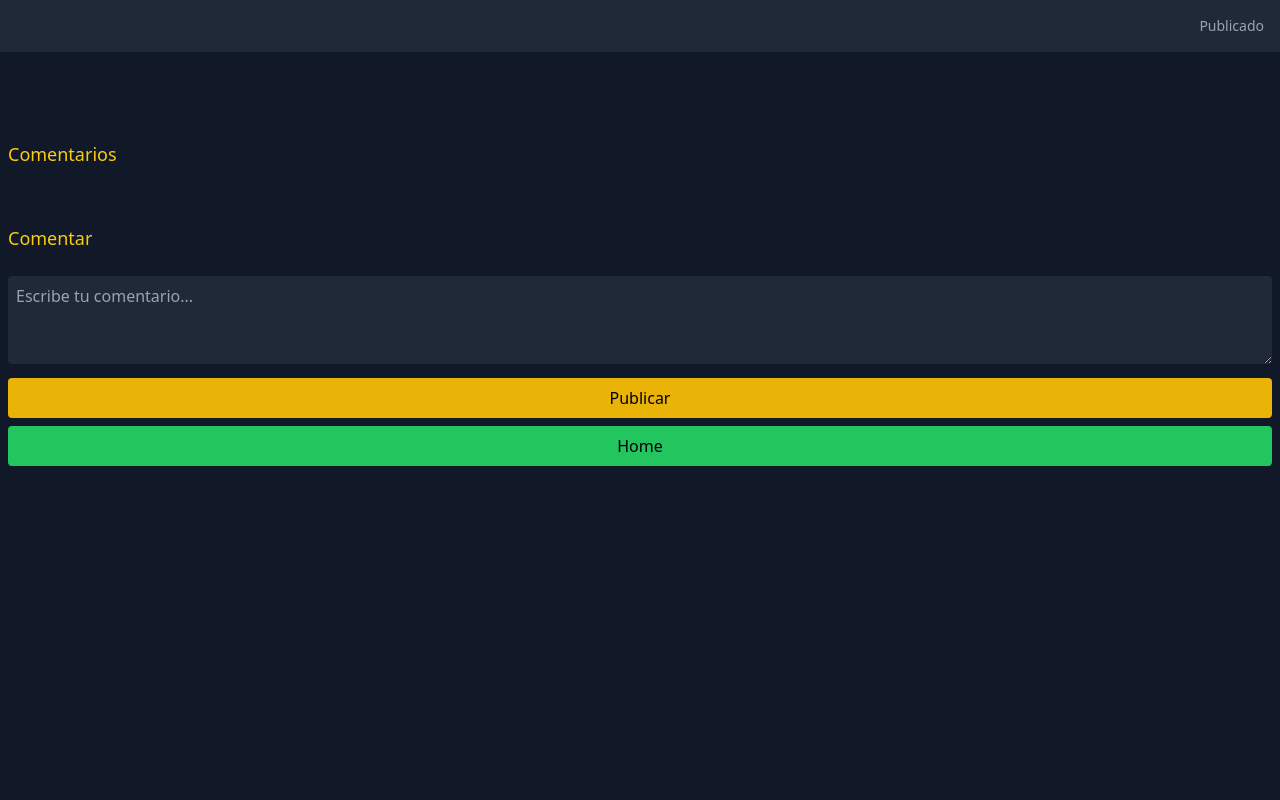
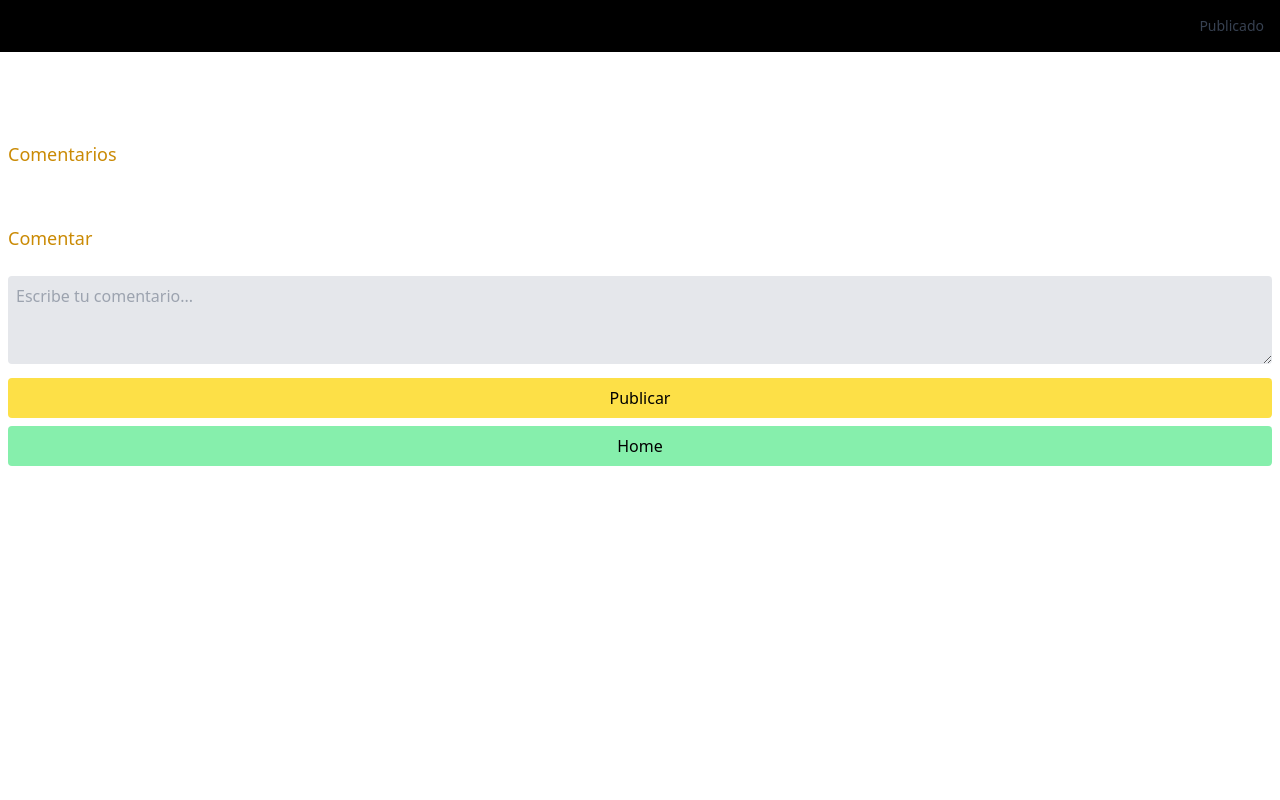
Before and after one commit to daferpe2/proy_blog_seguirad, a Python web app: template app/templates/article_view.html in a window 1280 px wide. Run offline with Jinja, Linux system fonts and the light colour scheme; the template is opened without the code that fills it, so the values that code supplies are empty; some libraries are stand-ins or nearby versions.

Commit message:
Update article_view.html
Cambio en colores

```diff
--- a/app/templates/article_view.html
+++ b/app/templates/article_view.html
@@ -7,11 +7,12 @@
   <script src="https://cdn.tailwindcss.com"></script>
   <script src="https://cdn.jsdelivr.net/npm/marked/marked.min.js"></script>
 </head>
-<body class="bg-gray-900 text-white font-sans justify-start min-h-screen">
+
+<body class="bg-white-100 text-black font-sans justify-start min-h-screen">
   <!-- Encabezado -->
-  <header class="bg-gray-800 p-4 flex justify-between items-center">
-    <h1 class="text-md font-bold text-yellow-400">{{ article.title }}</h1>
-    <p class="text-sm text-gray-400">Publicado {{ article.createdat }}</p>
+  <header class="bg-black p-4 flex justify-between items-center">
+    <h1 class="text-md font-bold text-white">{{ article.title }}</h1>
+    <p class="text-sm text-gray-700">Publicado {{ article.createdat }}</p>
   </header>
 
   <!-- Imagen destacada -->
@@ -28,10 +29,10 @@
 
 
   <div class="mt-8 max-w-md max-w-3xl text-justify p-2 space-y-2">
-    <h3 class="text-yellow-400 text-lg font-sans mb-4 text-left">Comentarios</h3>
+    <h3 class="text-yellow-600 text-lg font-sans mb-4 text-left">Comentarios</h3>
     {% for comment in comments %}
-    <div class="text-sm text-gray-400 bg-gray-800 p-3 rounded mb-2">
-      <p class="text-white text-justify">{{ comment.content }}</p>
+    <div class="text-sm text-gray-400 bg-gray-200 p-3 rounded mb-2">
+      <p class="text-gray-700 text-justify">{{ comment.content }}</p>
       <p class="text-gray-400 text-sm text-right">Publicado por {{ comment.user.name }} el {{ comment.createddat }}</p>
     </div>
     {% endfor %}
@@ -40,14 +41,14 @@
 
 
   <div class="mt-6 max-w-md max-w-none p-2 space-y-2">
-    <h3 class="text-yellow-400 text-lg font-sans mb-4 text-left">Comentar</h3>
+    <h3 class="text-yellow-600 text-lg font-sans mb-4 text-left">Comentar</h3>
     <form method="post" action="/creacioncoment" hx-swap="innerHTML" class="space-y-2">
       <input type="hidden" name="article_id" value="{{ article.id }}" />
-      <textarea name="comment" rows="3" class="w-full p-2 rounded bg-gray-800 text-white mb-2 text-justify" placeholder="Escribe tu comentario..."></textarea>
-      <button type="submit" class="bg-yellow-500 text-black px-4 py-2 rounded hover:bg-yellow-400 w-full">Publicar</button>
+      <textarea name="comment" rows="3" class="w-full p-2 rounded bg-gray-200 text-black mb-2 text-justify" placeholder="Escribe tu comentario..."></textarea>
+      <button type="submit" class="bg-yellow-300 text-black px-4 py-2 rounded hover:bg-yellow-200 w-full">Publicar</button>
     </form>
     <form action="/" method="get">
-      <button type="submit" class="bg-green-500 text-black px-4 py-2 rounded hover:bg-green-500 w-full">
+      <button type="submit" class="bg-green-300 text-black px-4 py-2 rounded hover:bg-green-300 w-full">
         Home
       </button>
     </form>
```
